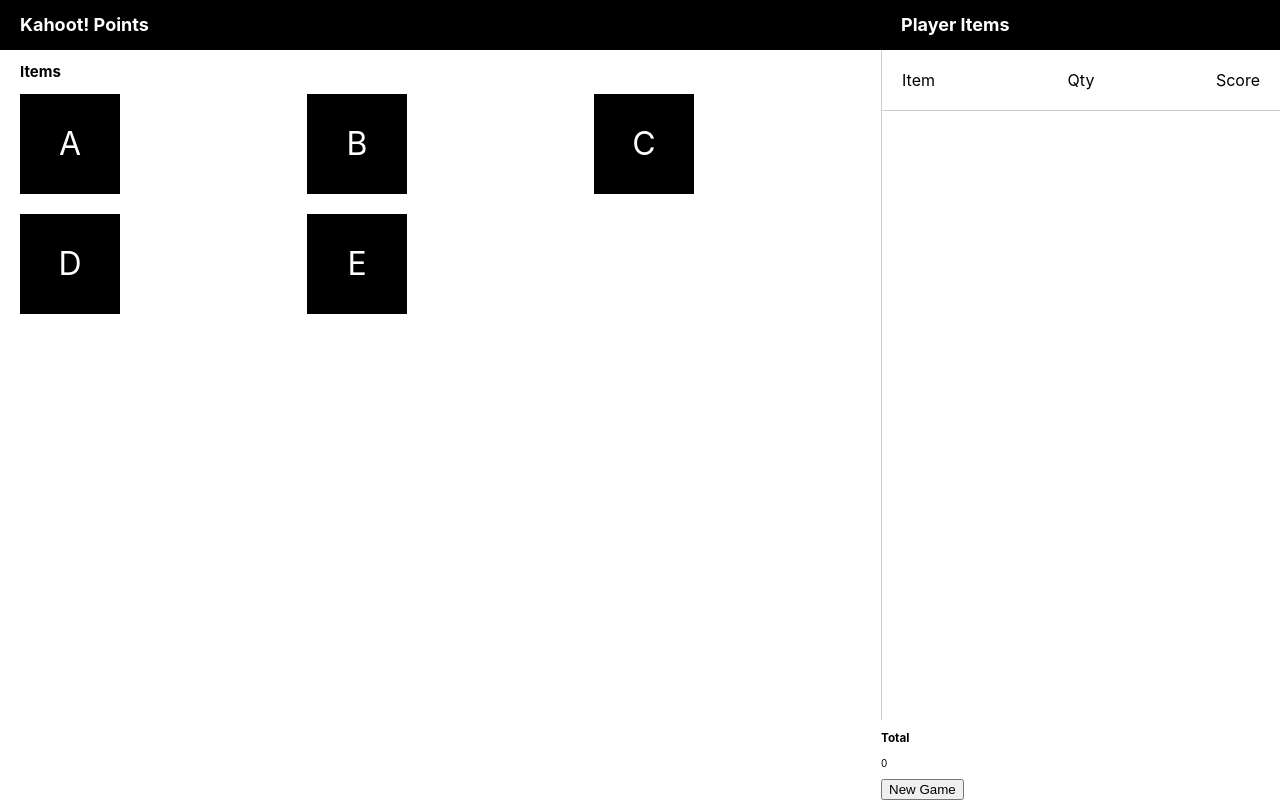
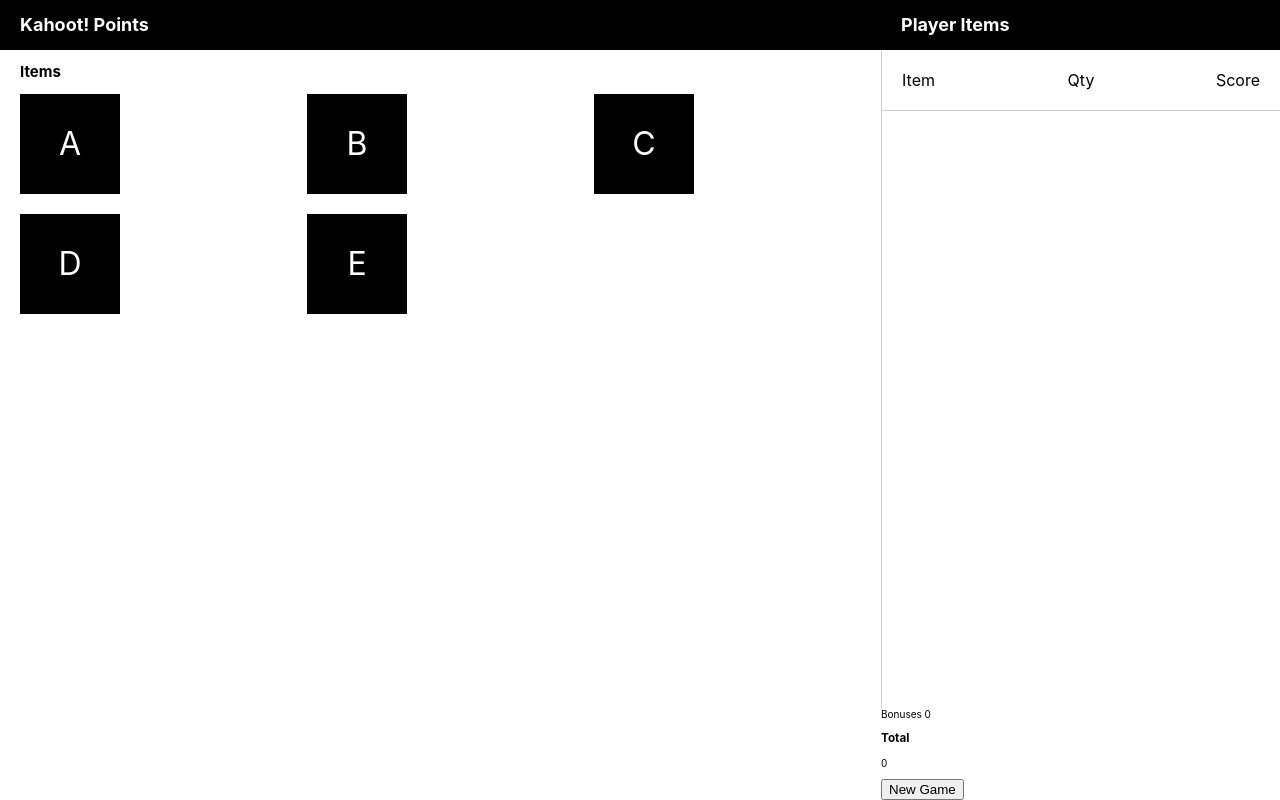
Before and after one commit to nerdenough/game-points, a React (Create React App) app: page / in a window 1280 px wide. Built offline with nearby package versions, Linux system fonts and the light colour scheme.

Commit message:
Calculate scores and bonuses

```diff
--- a/src/App.jsx
+++ b/src/App.jsx
@@ -17,18 +17,22 @@ class App extends React.Component {
 
     this.addScore = item => {
       this.setState(state => {
-        // Add 1 to the score each time, or initialise if needed.
-        // This persists the number of times an item has been
-        // earned. We will then calculate the points with bonus
-        // later on.
         const qty = state.scores[item.name]
           ? state.scores[item.name].qty + 1
           : 1
+
         const score = qty * item.points
+
+        // Bonus only applies to items with a bonus
+        const bonus = item.bonus
+          ? Math.floor(qty / item.bonus) * item.points
+          : 0
+
         const newScores = state.scores
         newScores[item.name] = {
           qty,
           score,
+          bonus,
         }
 
         return {
--- a/src/components/ScorePanel/ScoreTable.css
+++ b/src/components/ScorePanel/ScoreTable.css
@@ -19,6 +19,7 @@
 .ScoreTable--column {
   flex-grow: 1;
   flex-basis: 0;
+  font-size: 1.6rem;
 }
 
 .ScoreTable--column-left {
--- a/src/components/ScorePanel/ScoreTable.jsx
+++ b/src/components/ScorePanel/ScoreTable.jsx
@@ -20,7 +20,9 @@ function ScoreTable({ scores }) {
               {scores[key].qty}
             </div>
             <div className="ScoreTable--column ScoreTable--column-right">
-              {scores[key].score}
+              {scores[key].bonus
+                ? scores[key].score + scores[key].bonus
+                : scores[key].score}
             </div>
           </div>
         )
--- a/src/components/ScorePanel/index.jsx
+++ b/src/components/ScorePanel/index.jsx
@@ -10,12 +10,20 @@ function ScorePanel() {
   return (
     <GameContext.Consumer>
       {({ items, scores, newGame }) => {
+        const total = Object.keys(scores).reduce(
+          (acc, key) => acc + scores[key].score + scores[key].bonus,
+          0
+        )
+        const bonusTotal = Object.keys(scores).reduce(
+          (acc, key) => acc + scores[key].bonus,
+          0
+        )
         return (
           <Panel className="ScorePanel">
             <Header>Player Items</Header>
             <ScoreTable scores={scores} />
-            <div className="ScorePanel--bonuses" />
-            <ScoreTotal total={0} newGame={newGame} />
+            <div className="ScorePanel--bonuses">Bonuses {bonusTotal}</div>
+            <ScoreTotal total={total} newGame={newGame} />
           </Panel>
         )
       }}
```
